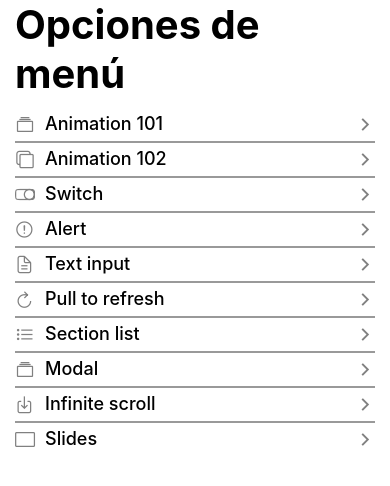
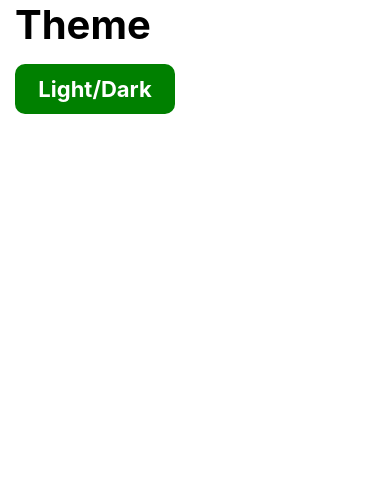
Before and after one commit to gerashdo/RNComponents, a React Native app: screen /ThemeScreen in a window 390 px wide. Shown: the top 486 px of the page. Built offline with nearby package versions, Linux system fonts and the light colour scheme.

Commit message:
Add theme context base

```diff
--- a/App.tsx
+++ b/App.tsx
@@ -1,13 +1,26 @@
 import React from 'react'
 import 'react-native-gesture-handler';
-import { NavigationContainer } from '@react-navigation/native';
+
 import { Navigator } from './src/navigator/Navigator';
+import { ThemeProvider } from './src/context/theme/ThemeContext';
 
 const App = () => {
   return (
-    <NavigationContainer>
+    <AppState>
       <Navigator />
-    </NavigationContainer>
+    </AppState>
+  )
+}
+
+interface AppStateProps {
+  children: JSX.Element | JSX.Element[];
+}
+
+const AppState = ({ children }:AppStateProps) => {
+  return (
+    <ThemeProvider>
+      { children }
+    </ThemeProvider>
   )
 }
 
--- /dev/null
+++ b/src/context/theme/ThemeContext.tsx
@@ -0,0 +1,35 @@
+import { createContext } from "react"
+
+interface ThemeContextProps {
+    theme: any;
+    setDarkMode: () => void;
+    setLightMode: () => void;
+}
+
+export const ThemeContext = createContext( {} as ThemeContextProps )
+
+interface Props {
+    children: JSX.Element | JSX.Element[];
+}
+
+export const ThemeProvider = ({ children }: Props) => {
+
+    const theme = null
+
+    const setDarkMode = () => {
+        console.log('DarkTheme')
+    }
+    const setLightMode = () => {
+        console.log('LightTheme')
+    }
+
+    return (
+        <ThemeContext.Provider value={{
+            theme,
+            setDarkMode,
+            setLightMode,
+        }}>
+            { children }
+        </ThemeContext.Provider>
+    )
+}
--- a/src/data/menuItems.ts
+++ b/src/data/menuItems.ts
@@ -52,5 +52,10 @@ export const menuItems: MenuItem[] = [
         icon: 'tablet-landscape-outline',
         component: 'SlidesScreen'
     },
+    {
+        name: 'Themes',
+        icon: 'flask-outline',
+        component: 'ThemeScreen'
+    },
 
 ]
--- a/src/navigator/Navigator.tsx
+++ b/src/navigator/Navigator.tsx
@@ -1,3 +1,4 @@
+import { NavigationContainer } from '@react-navigation/native';
 import { createStackNavigator } from '@react-navigation/stack';
 import { AlertScreen } from '../screens/AlertScreen';
 import { Animation101Screen } from '../screens/Animation101Screen';
@@ -10,6 +11,7 @@ import { PullToRefreshScreen } from '../screens/PullToRefreshScreen';
 import { SlidesScreen } from '../screens/SlidesScreen';
 import { SwitchScreen } from '../screens/SwitchScreen';
 import { TextInputScreen } from '../screens/TextInputScreen';
+import { ThemeScreen } from '../screens/ThemeScreen';
 
 export type RootStackParamList = {
   HomeScreen: undefined;
@@ -23,12 +25,14 @@ export type RootStackParamList = {
   ModalScreen: undefined;
   InfiniteScreen: undefined;
   SlidesScreen: undefined;
+  ThemeScreen: undefined;
 }
 
 const Stack = createStackNavigator<RootStackParamList>();
 
 export const Navigator = () => {
   return (
+    <NavigationContainer>
       <Stack.Navigator
         screenOptions={{
           headerShown: false,
@@ -37,7 +41,6 @@ export const Navigator = () => {
           }
         }}
         initialRouteName="HomeScreen"
-
       >
         <Stack.Screen name="HomeScreen" component={ HomeScreen } />
         <Stack.Screen name="Animation101Screen" component={ Animation101Screen } />
@@ -50,6 +53,8 @@ export const Navigator = () => {
         <Stack.Screen name="ModalScreen" component={ ModalScreen } />
         <Stack.Screen name="InfiniteScreen" component={ InfiniteScreen } />
         <Stack.Screen name="SlidesScreen" component={ SlidesScreen } />
+        <Stack.Screen name="ThemeScreen" component={ ThemeScreen } />
       </Stack.Navigator>
+    </NavigationContainer>
   );
 }
--- a/src/screens/SlidesScreen.tsx
+++ b/src/screens/SlidesScreen.tsx
@@ -1,4 +1,3 @@
-import { useNavigation } from '@react-navigation/native';
 import { StackScreenProps } from '@react-navigation/stack';
 import React, { useRef, useState } from 'react'
 import { Animated, Dimensions, SafeAreaView, StyleSheet, TouchableOpacity } from 'react-native';
@@ -7,6 +6,7 @@ import { ImageSourcePropType, Text, View } from 'react-native'
 
 import Carousel, { Pagination } from 'react-native-snap-carousel';
 import Icon from 'react-native-vector-icons/Ionicons';
+
 import { RootStackParamList, Navigator } from '../navigator/Navigator';
 import { useAnimation } from '../hooks/useAnimation';
 
@@ -18,7 +18,7 @@ interface Slide {
 
 interface Props extends StackScreenProps<RootStackParamList,'SlidesScreen'>{}
 
-const { width: windowWidth, height: windowHeight } = Dimensions.get('window')
+const { width: windowWidth } = Dimensions.get('window')
 
 const items: Slide[] = [
     {
--- /dev/null
+++ b/src/screens/ThemeScreen.tsx
@@ -0,0 +1,37 @@
+import React, { useContext } from 'react'
+import { Text, TouchableOpacity, View } from 'react-native'
+import { HeaderTitle } from '../components/HeaderTitle'
+import { ThemeContext } from '../context/theme/ThemeContext'
+import { styles } from '../theme/appTheme'
+
+export const ThemeScreen = () => {
+
+  const { setDarkMode } = useContext( ThemeContext )
+
+  return (
+    <View style={ styles.globalMargin }>
+        <HeaderTitle title='Theme'/>
+
+        <TouchableOpacity
+          activeOpacity={ 0.8 }
+          style={{
+            width: 160,
+            height: 50,
+            backgroundColor: 'green',
+            borderRadius: 10,
+            justifyContent: 'center',
+          }}
+          onPress={ () => setDarkMode() }
+        >
+          <Text
+            style={{
+              color: 'white',
+              textAlign: 'center',
+              fontWeight: 'bold',
+              fontSize: 22,
+            }}
+          >Light/Dark</Text>
+        </TouchableOpacity>
+    </View>
+  )
+}
```
Lines whose indentation alone changed are shown as unchanged.
